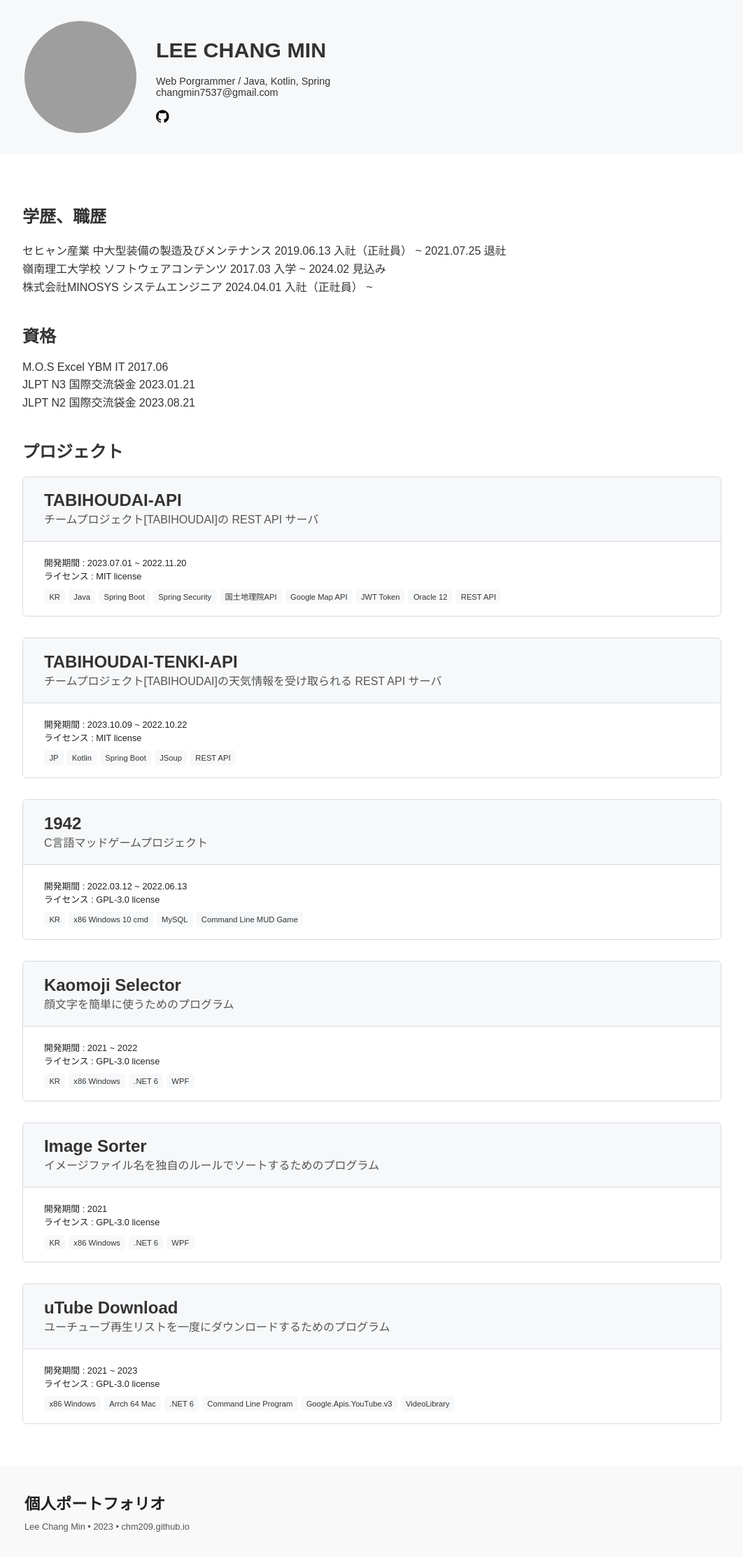
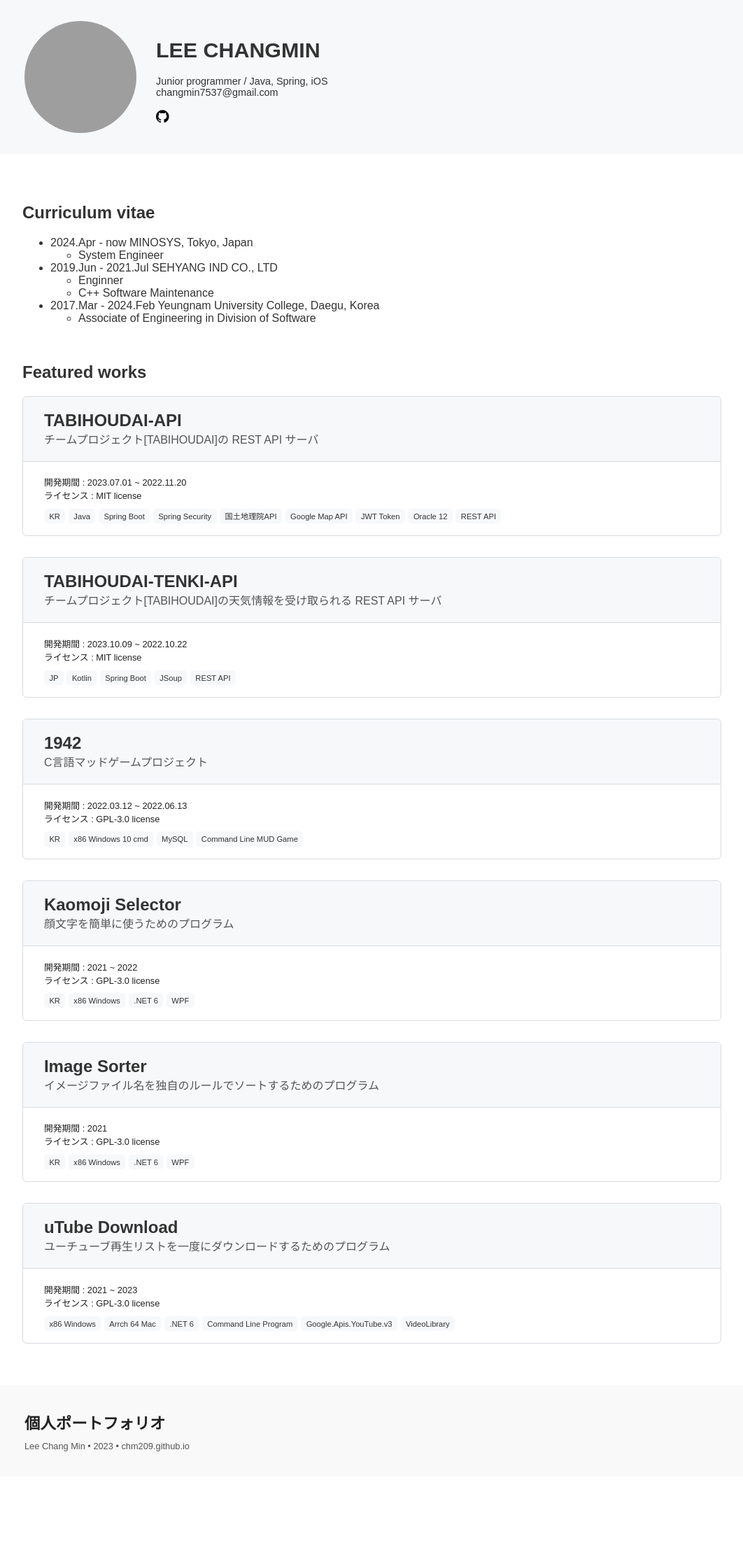
Before and after one commit to chm209/chm209.github.io, a Jekyll site: the page built from index.html, in a window 1280 px wide. Shown: the whole page at 70% size, without its empty margins (108-1170 px from the left). Built offline with Jekyll 4.4.1, drawn with Linux system fonts in a browser that asks for light colours; some web fonts are replaced; after the commit the page ends 2110 px from its top, so only the background shows below that; grey boxes are pictures that could not be loaded.

Commit message:
内容修正

```diff
--- a/_includes/header.html
+++ b/_includes/header.html
@@ -2,12 +2,12 @@
     <tr>
         <td rowspan="3" id="header-image"><img src="https://avatars.githubusercontent.com/u/88973111?v=4"></td>
         <td class="header-block"></td>
-        <td id="header-name"><a>LEE CHANG MIN</a></td>
+        <td id="header-name"><a>LEE CHANGMIN</a></td>
     </tr>
     <tr>
         <td class="header-block"></td>
         <td id="header-description">
-            <a>Web Porgrammer / Java, Kotlin, Spring</a><br>
+            <a>Junior programmer / Java, Spring, iOS</a><br>
             <a>changmin7537@gmail.com</a>
         </td>
     </tr>
@@ -65,7 +65,7 @@
     </tr>
     <tr>
         <td id="header-description">
-            <a>Web Porgrammer / Java, Kotlin, Spring</a><br>
+            <a>Junior programmer / Java, Spring, iOS</a><br>
             <a>changmin7537@gmail.com</a>
         </td>
     </tr>
--- a/css/default.css
+++ b/css/default.css
@@ -16,12 +16,12 @@ a, a:active, a:after {
     color: #333333;
 }
 
-ul,li {
+/* ul,li {
     margin:0;
     padding:0;
     list-style: none;
     display: inline;
-}
+} */
 
 html, body {
     height:  100%;
@@ -54,6 +54,7 @@ footer {
     margin-top: 30px;
     padding-top: 30px;
     padding-bottom: 30px;
+    bottom: 0;
 }
 
 /* PC , 테블릿 가로 (해상도 768px ~ 1023px)*/
--- a/css/index.css
+++ b/css/index.css
@@ -1,14 +1,3 @@
-/* pr */
-section #pr {
-    display: block;
-    margin-bottom: 40px;
-}
-
-section #pr li, section #pr2 li {
-    display: block;
-    margin-bottom: 2px;
-}
-
 /* project */
 section #project-wrapper {
     display: flex;
--- a/index.html
+++ b/index.html
@@ -2,20 +2,24 @@
 title: Home
 layout: default
 ---
-<h2>学歴、職歴</h2>
-<ul id="pr">
-    <li>セヒャン産業 中大型装備の製造及びメンテナンス 2019.06.13 入社（正社員） ~ 2021.07.25 退社</li>
-    <li>嶺南理工大学校 ソフトウェアコンテンツ 2017.03 入学 ~ 2024.02 見込み</li>
-    <li>株式会社MINOSYS システムエンジニア 2024.04.01 入社（正社員） ~</li>
-</ul>
-<h2>資格</h2>
-<ul id="pr2">
-    <li>M.O.S Excel YBM IT 2017.06</li>
-    <li>JLPT N3 国際交流袋金 2023.01.21</li>
-    <li>JLPT N2 国際交流袋金 2023.08.21</li>
+<h2>Curriculum vitae</h2>
+<ul class="cv">
+    <li>2024.Apr - now MINOSYS, Tokyo, Japan</li>
+    <ul class="cv-title">
+        <li>System Engineer</li>
+    </ul>
+    <li>2019.Jun - 2021.Jul SEHYANG IND CO., LTD</li>
+    <ul class="cv-title">
+        <li>Enginner</li>
+        <li>C++ Software Maintenance</li>
+    </ul>
+    <li>2017.Mar - 2024.Feb Yeungnam University College, Daegu, Korea</li>
+    <ul class="cv-title">
+        <li>Associate of Engineering in Division of Software</li>
+    </ul>
 </ul>
 <br>
-<h2>プロジェクト</h2>
+<h2>Featured works</h2>
 <div id="project-wrapper">
     <div class="item" onclick="location.href='https://github.com/chm209/tabihoudai/tree/changmin'">
         <div class="top">
```
